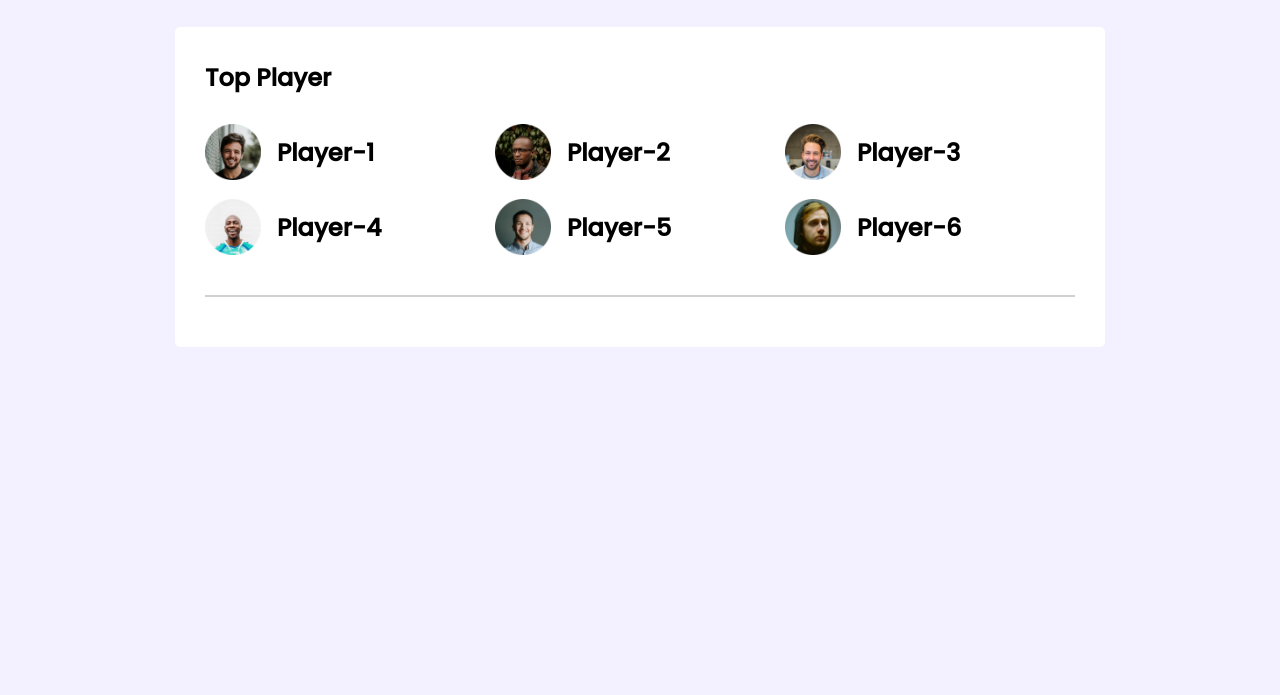
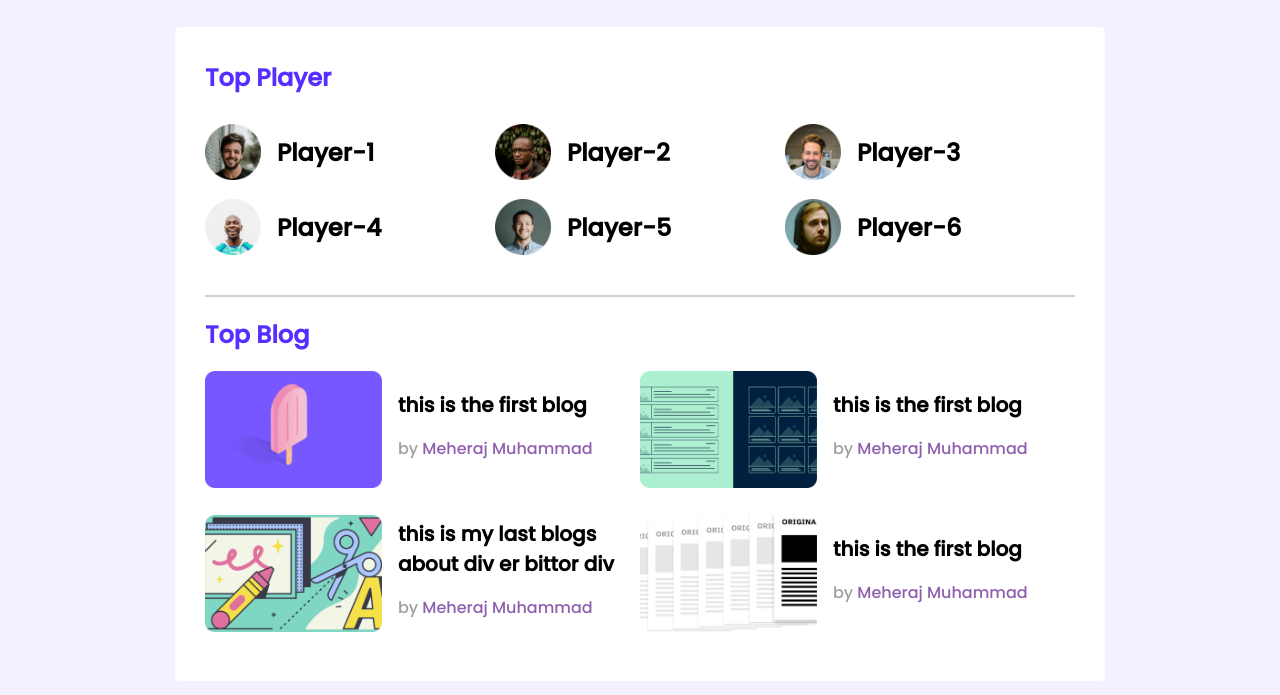
Before and after one commit to MdMeherajHossen1/leader-board-css, a plain HTML site: page index.html in a window 1280 px wide. Shown: the part 105-800 px from the top of the page. Drawn offline with Linux system fonts and the light colour scheme.

Commit message:
top-blogs completed

```diff
--- a/index.html
+++ b/index.html
@@ -65,10 +65,54 @@
                 </div>
                 <hr>
                 <!-- player end -->
+                <div class="top-blogs">
+                    <h1 class="title">Top Blog</h1>
+                    <div class="blogs">
+                        <div class="blog">
+                            <div class="blog-image">
+                                <img src="images/blogs/blog-1.png" alt="">
+                            </div>
+                            <div class="blog-details">
+                                <h2>this is the first blog</h2>
+                                <p class="blog-author">by <a href="">Meheraj Muhammad</a></p>
+                            </div>
+                        </div>
+                        <div class="blog">
+                            <div class="blog-image">
+                                <img src="images/blogs/blog-2.png" alt="">
+                            </div>
+                            <div class="blog-details">
+                                <h2>this is the first blog</h2>
+                                <p class="blog-author">by <a href="">Meheraj Muhammad</a></p>
+                            </div>
+                        </div>
+                        <div class="blog">
+                            <div class="blog-image">
+                                <img src="images/blogs/blog-3.png" alt="">
+                            </div>
+                            <div class="blog-details">
+                                <h2>this is my last blogs about div er bittor div</h2>
+                                <p class="blog-author">by <a href="">Meheraj Muhammad</a></p>
+                            </div>
+                        </div>
+                        <div class="blog">
+                            <div class="blog-image">
+                                <img src="images/blogs/blog-4.png" alt="">
+                            </div>
+                            <div class="blog-details">
+                                <h2>this is the first blog</h2>
+                                <p class="blog-author">by <a href="">Meheraj Muhammad</a></p>
+                            </div>
+                        </div>
+                    </div>
+                </div>
             </div>
 
 
         </section>
+        <!--------------------------------------
+            top players and top blogs ends here
+        -------------------------------------- -->
     </main>
 
 
--- a/styles/style.css
+++ b/styles/style.css
@@ -17,6 +17,8 @@ body{
 
 }
 .title{
+    font-size: 24px;
+    color: #562EFF;
 
     margin-top: 0px;
 }
@@ -84,3 +86,42 @@ span{
 }
 
 /* players style end */
+
+/* blogs style start */
+.top-blogs{
+    margin-top: 20px;
+}
+.blogs{
+    display: grid;
+    grid-template-columns: 1fr 1fr;
+    grid-row-gap: 20px;
+}
+.blog{
+    display: flex;
+    white-space: wrap;
+    align-items: center;
+
+}
+.blog-image img{
+   width: 177px;
+   height: 117px;
+}
+.blog-details{
+
+    margin-left: 16px;
+}
+.blog-details h2{
+    margin-top: 0px;
+    font-size: 20px;
+    color:  #000000;
+}
+.blog-author{
+    font-size: 16px;
+    color: #9F9F9F;
+}
+.blog-author a{
+    text-decoration: none;
+    color: #4f0680a4;
+
+}
+/* top blogs style ends */
```
